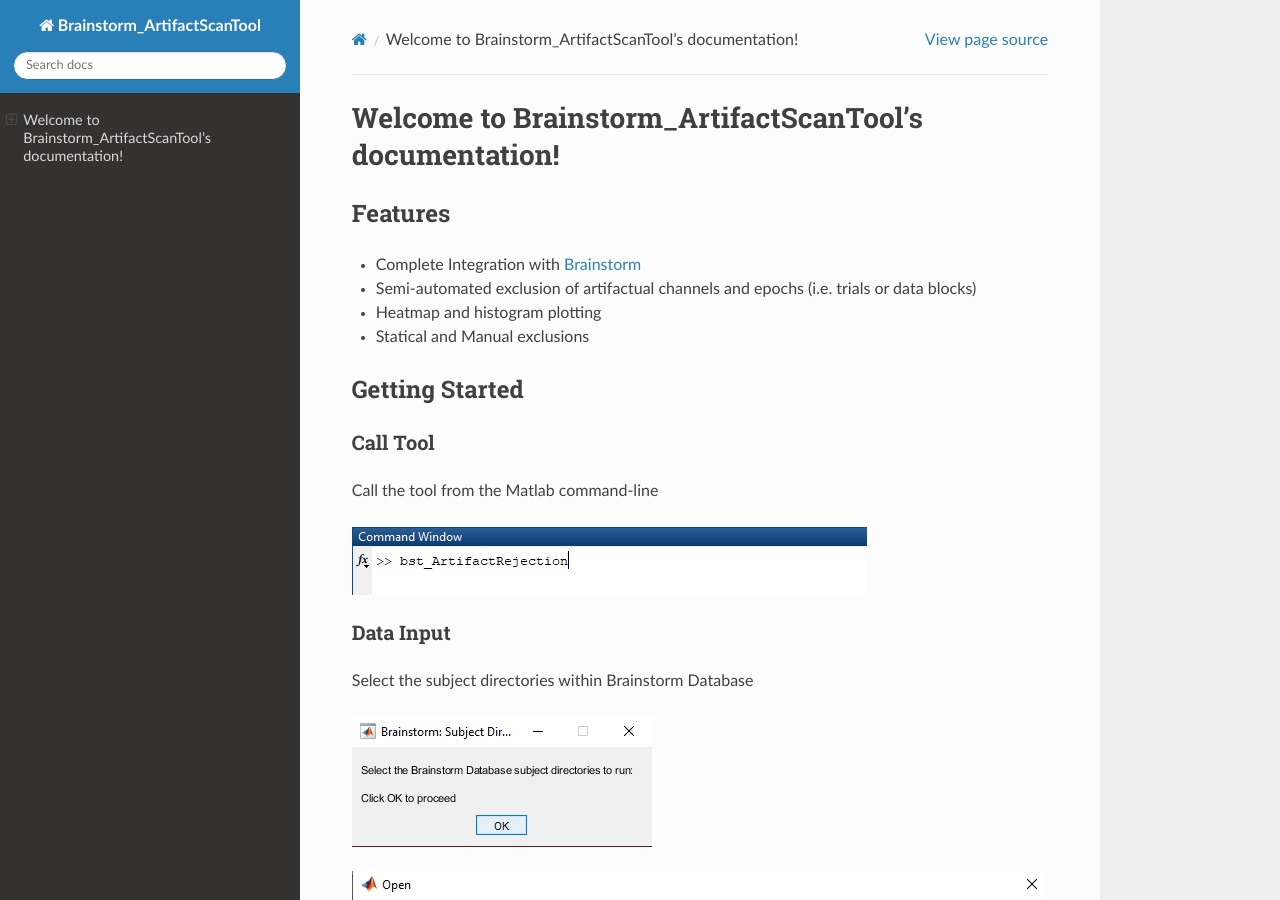
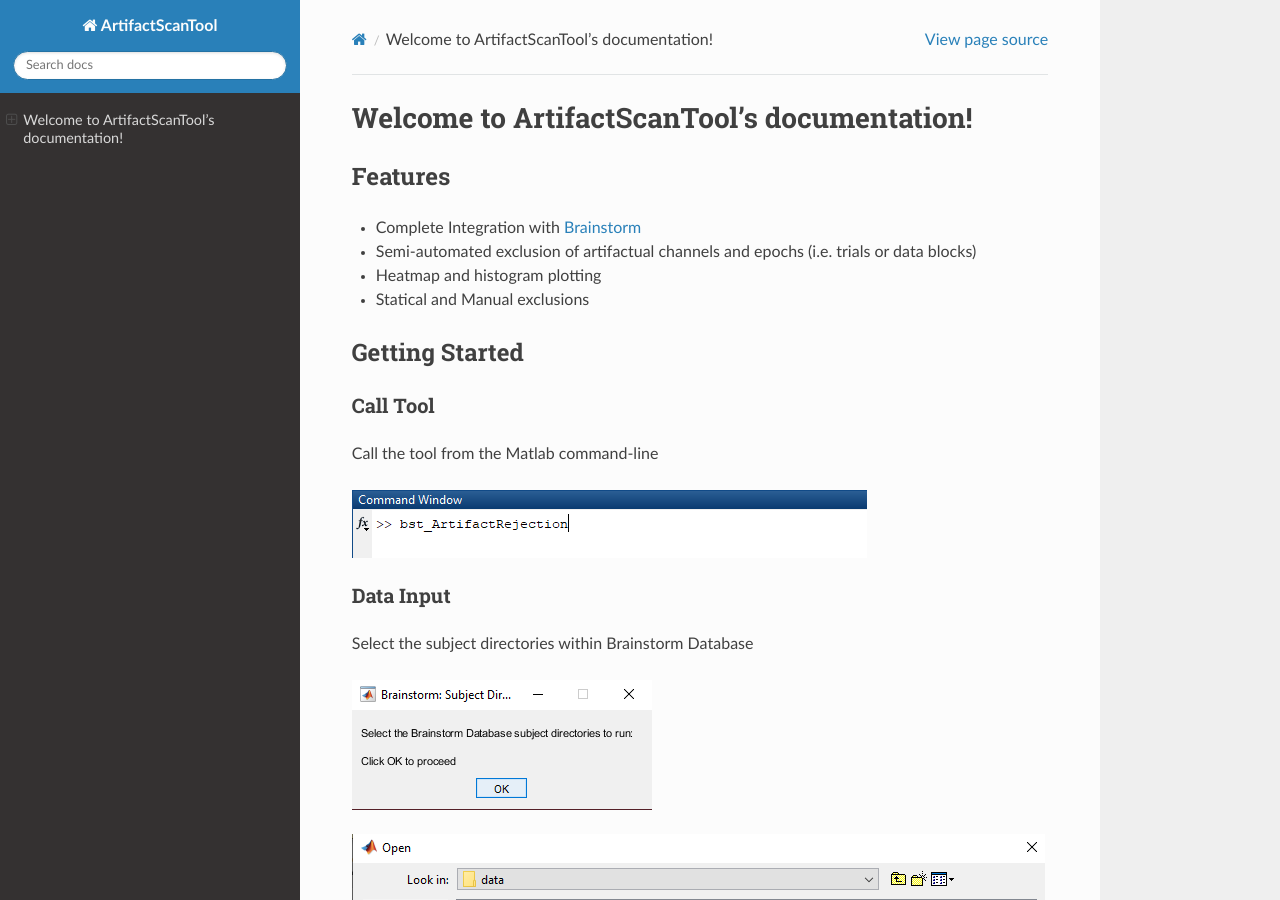
Before and after one commit to nichrishayes/ArtifactScanTool, a Sphinx documentation site: the page built from docs/source/index.rst, in a window 1280 px wide and 900 px high. Built offline with Sphinx 7.4.7 and the Read the Docs theme 2.0.0, drawn with Linux system fonts in a browser that asks for light colours.

Commit message:
updated project name

```diff
--- a/docs/source/conf.py
+++ b/docs/source/conf.py
@@ -17,7 +17,7 @@
 
 # -- Project information -----------------------------------------------------
 
-project = 'Brainstorm_ArtifactScanTool'
+project = 'ArtifactScanTool'
 copyright = '2020, Nicholas J. Christopher-Hayes, Alex I. Wiesman'
 author = 'Nicholas J. Christopher-Hayes, Alex I. Wiesman'
 coautho='Brandon Lew'
--- a/docs/source/index.rst
+++ b/docs/source/index.rst
@@ -1,9 +1,9 @@
-.. Brainstorm_ArtifactScanTool documentation master file, created by
+.. ArtifactScanTool documentation master file, created by
    sphinx-quickstart on Tue Oct 27 15:23:31 2020.
    You can adapt this file completely to your liking, but it should at least
    contain the root `toctree` directive.
 
-Welcome to Brainstorm_ArtifactScanTool's documentation!
+Welcome to ArtifactScanTool's documentation!
 =======================================================
 .. toctree::
    :maxdepth: 3
```
